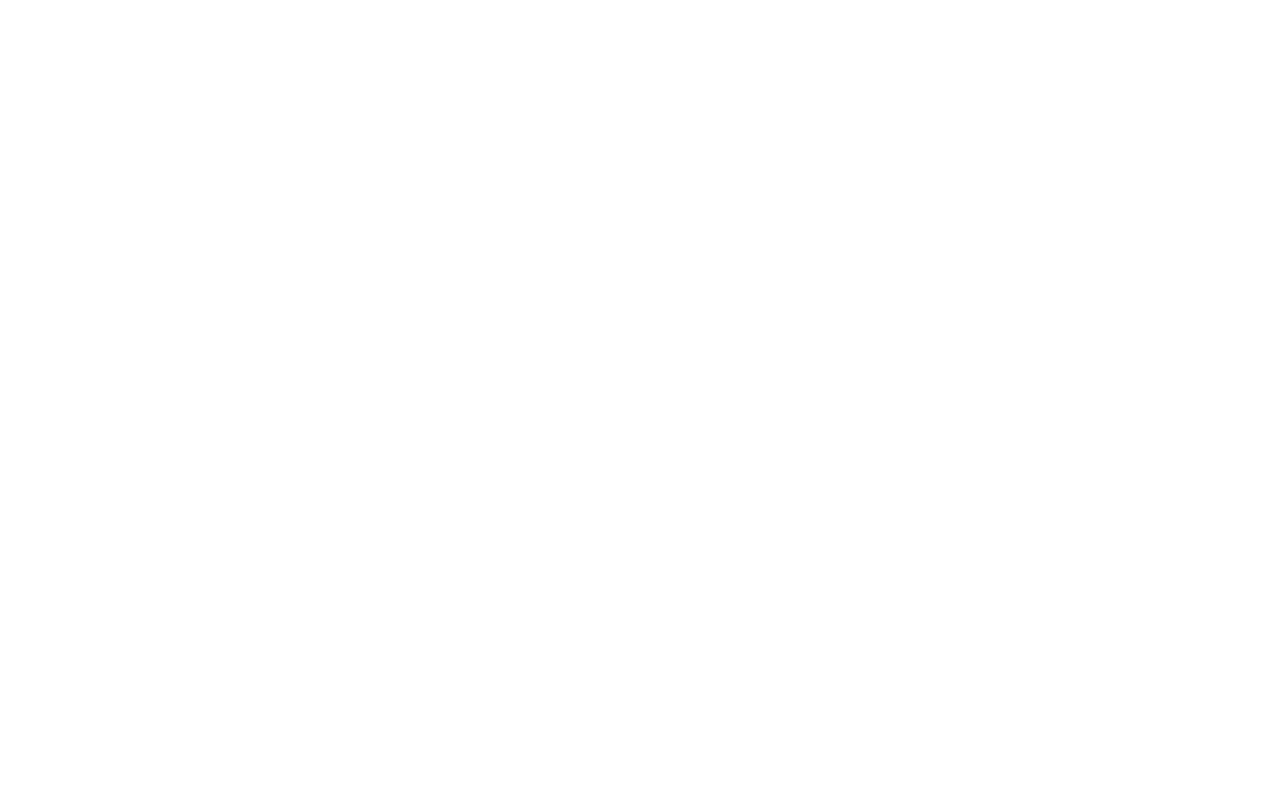
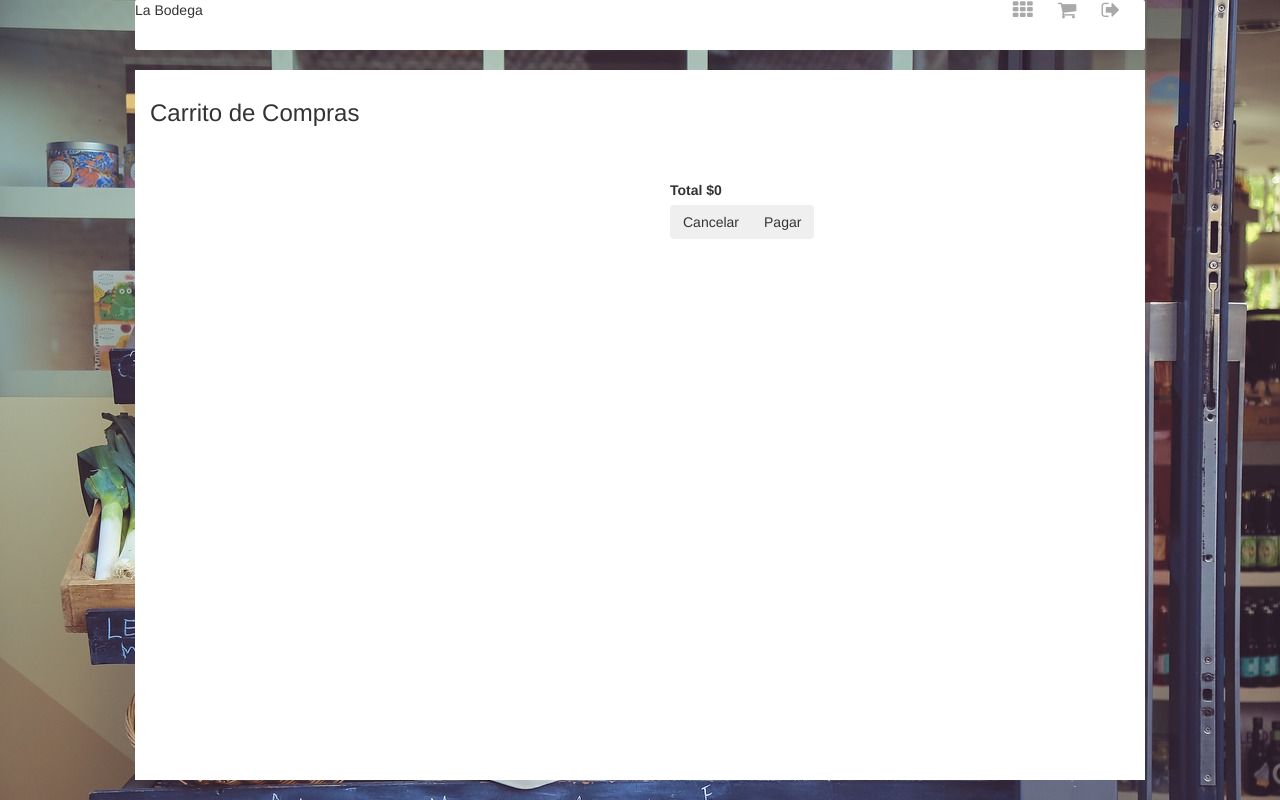
Before and after one commit to raullp/tienda, a React (Create React App) app: page /cart in a window 1280 px wide. Built offline with nearby package versions, Linux system fonts and the light colour scheme.

Commit message:
carro de compras

```diff
--- a/src/App.js
+++ b/src/App.js
@@ -1,12 +1,14 @@
 import React  from 'react';
 import { BrowserRouter as Router, Route } from 'react-router-dom';
 import Principal from './Principal';
+import VistaCarro from './VistaCarro';
 import Login from './Login';
 
 const App = () => (
   <Router>
     <div>
       <Route exact path="/" component={Principal} />
+      <Route exact path="/cart" component={VistaCarro} />
       <Route exact path="/login" component={Login} />
     </div>
   </Router>
--- /dev/null
+++ b/src/Carro.css
@@ -0,0 +1,19 @@
+.carro {
+    padding: 10px;
+    margin-top: 20px;
+    margin-bottom: 20px;
+    background-color: white;
+    height: calc(100vh - 90px);
+}
+
+.carro .cabecera {
+    height: 100px;
+}
+
+.carro .row {
+    padding-left: 20px;
+}
+
+.carro .sized-image {
+    max-width: 120px;
+}
--- /dev/null
+++ b/src/Carro.js
@@ -0,0 +1,68 @@
+import React from 'react';
+import { connect } from 'react-redux';
+import { Col, Row, Label, ButtonGroup, Button, ListGroup, ListGroupItem} from 'reactstrap';
+import { cancelCart, checkInCart } from './actions'
+import './Carro.css';
+
+const Carro = ({ productos, total, pagar, cancelar, history }) => (
+  <div className="carro">
+    <Row className="cabecera">
+      <h3>Carrito de Compras</h3>
+    </Row>
+    <Row>
+      <Col sm={6}>
+        <ListGroup>
+          {
+            productos.map(producto => (
+              <ListGroupItem key={producto.id}>
+                <img src={`${process.env.PUBLIC_URL}/${producto.url}`} className="pull-left sized-image" alt={producto.name} />
+                <div>
+                  <h3>{producto.name}</h3>
+                  <div><strong>Unidades:</strong> {producto.amount}</div>
+                  <div><strong>Subtotal:</strong> $ {producto.subtotal}</div>
+                </div>
+              </ListGroupItem>
+            ))
+          }
+        </ListGroup>
+      </Col>
+      <Col sm={6}>
+        <Row>
+          <Label>Total ${total}</Label>
+        </Row>
+        <Row>
+          <ButtonGroup>
+            <Button onClick={() => pagar() && history.push('/')}>Cancelar</Button>
+            <Button onClick={() => cancelar() && history.push('/')}>Pagar</Button>
+          </ButtonGroup>
+        </Row>
+      </Col>
+    </Row>
+  </div>
+);
+
+const mapStateToProps = ({ reducers: { cart, productos } }) => {
+  const productosEnCarro = [];
+  let total = 0;
+  cart.forEach(item => {
+    const producto = productos.find(p => p.id === item.id);
+    const subtotal = producto.price * item.amount;
+    productosEnCarro.push({ ...producto, amount: item.amount, subtotal });
+    total += subtotal;
+  });
+  console.log({
+    productos: productosEnCarro,
+    total,
+  });
+  return {
+    productos: productosEnCarro,
+    total,
+  };
+};
+
+const mapDispatchToProps = {
+  pagar: checkInCart,
+  cancelar: cancelCart
+};
+
+export default connect(mapStateToProps, mapDispatchToProps)(Carro);
--- /dev/null
+++ b/src/VistaCarro.js
@@ -0,0 +1,20 @@
+import React from 'react';
+import Background from './images/main-fondo.jpg';
+import './App.css';
+import Carro from './Carro';
+import NavBar from './NavBar';
+import { Row } from 'reactstrap';
+
+const VistaCarro = ({ productos, total, pagar, cancelar, ...others }) => (
+  <div className="principal">
+    <Row>
+      <NavBar />
+    </Row>
+    <Row className="content">
+      <Carro {...others} />
+    </Row>
+    <img src={Background} className="bg" alt="background" />
+  </div>
+);
+
+export default VistaCarro;
--- a/src/actions.js
+++ b/src/actions.js
@@ -1,4 +1,4 @@
-import { LOGIN_SUCCESS, LOGOUT, ADD_TO_CART } from './constants';
+import { LOGIN_SUCCESS, LOGOUT, ADD_TO_CART, CANCEL_CART, CHECK_IN_CART } from './constants';
 
 export const loginSuccess = user => ({
     type: LOGIN_SUCCESS,
@@ -13,3 +13,11 @@
   type: ADD_TO_CART,
   payload: { id, amount },
 });
+
+export const checkInCart = () => ({
+  type: CHECK_IN_CART,
+});
+
+export const cancelCart = () => ({
+  type: CANCEL_CART,
+});
--- a/src/constants.js
+++ b/src/constants.js
@@ -2,3 +2,5 @@
 export const LOGOUT = 'LOGOUT';
 
 export const ADD_TO_CART = 'ADD_TO_CART';
+export const CANCEL_CART = 'CANCEL_CART';
+export const CHECK_IN_CART = 'CHECK_IN_CART';
--- a/src/reducers.js
+++ b/src/reducers.js
@@ -34,6 +34,12 @@
         cart: [...cart, { ...payload }]
       };
     }
+    case 'CHECK_IN_CART':
+    case 'CANCEL_CART':
+      return {
+        ...state,
+        cart: [],
+      };
     default:
       return state;
   }
```
